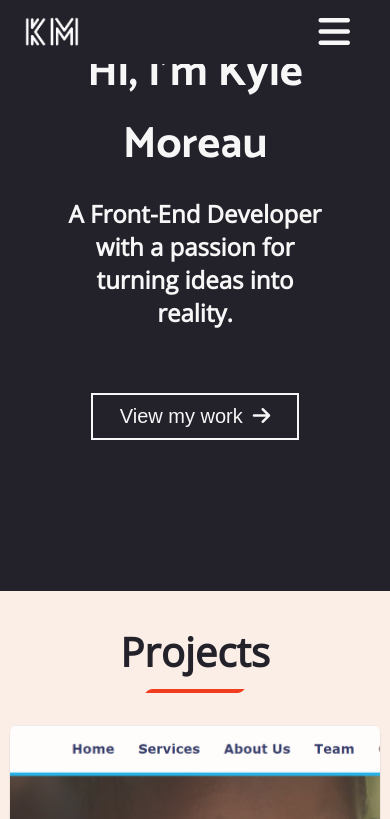
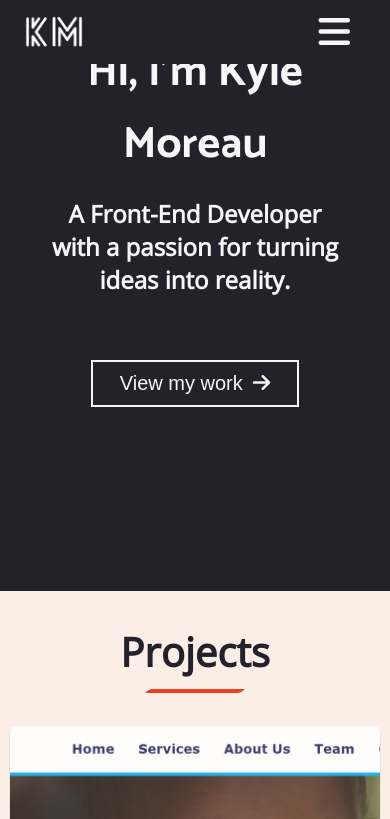
Before and after one commit to notkylemoreau98/Portfolio, a plain HTML site: page index.html in a window 390 px wide. Shown: the top 819 px of the page. Drawn offline with nearby package versions, Linux system fonts and the light colour scheme.

Commit message:
'Mobile menu fixes'

```diff
--- a/styles.css
+++ b/styles.css
@@ -308,7 +308,7 @@ h3 {
   }
 
   .home__nav img {
-    height: 3.5rem;
+    height: 3.75rem;
     position: static;
     margin-top: 5px;
   }
@@ -323,9 +323,10 @@ h3 {
   }
 
   .home__title {
-    /* padding-top: 4rem;
+    padding-top: 4rem;
     padding-bottom: 0;
-    height: 100%; */
+    height: 100%;
+    position: static;
   }
 
   .home__title h1 {
@@ -335,6 +336,7 @@ h3 {
   .home__title p {
     font-size: 1.5rem;
     margin: 1rem 0;
+    padding: 0 2rem;
   }
 }
 
```
